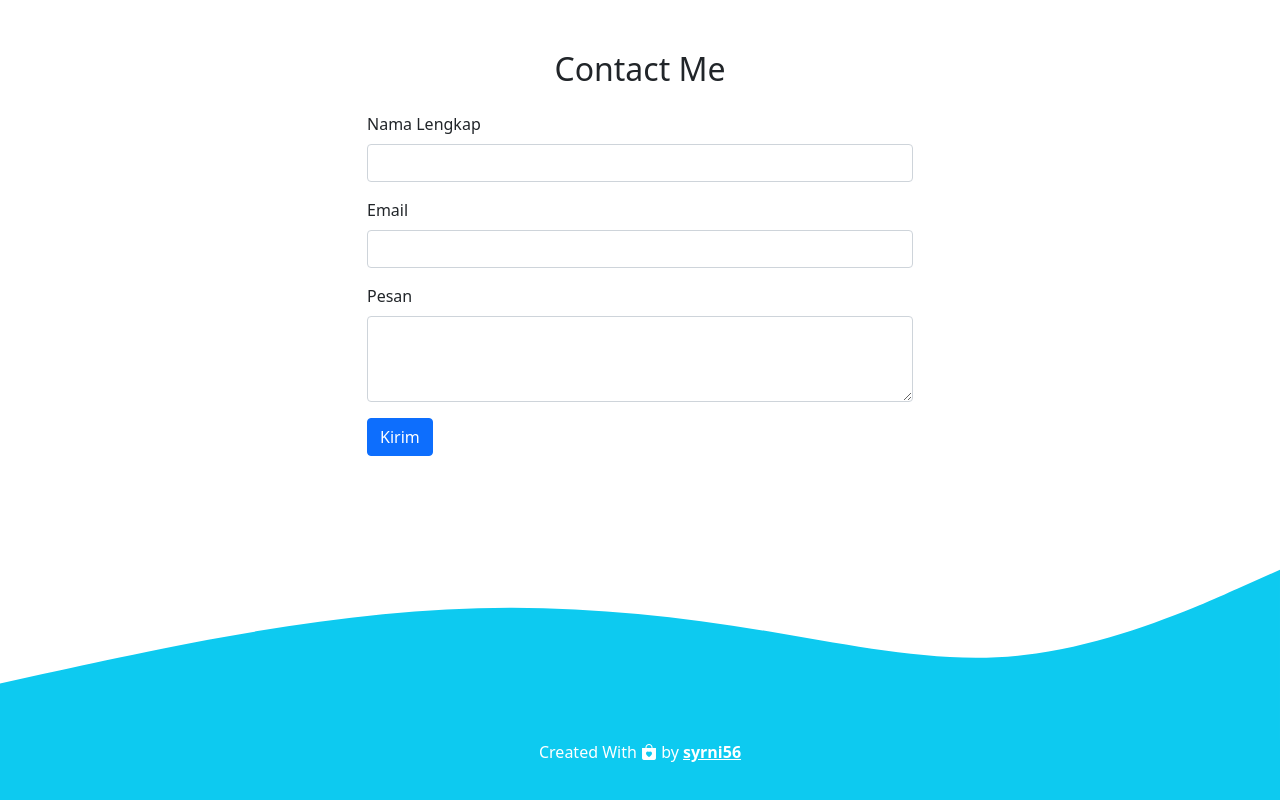
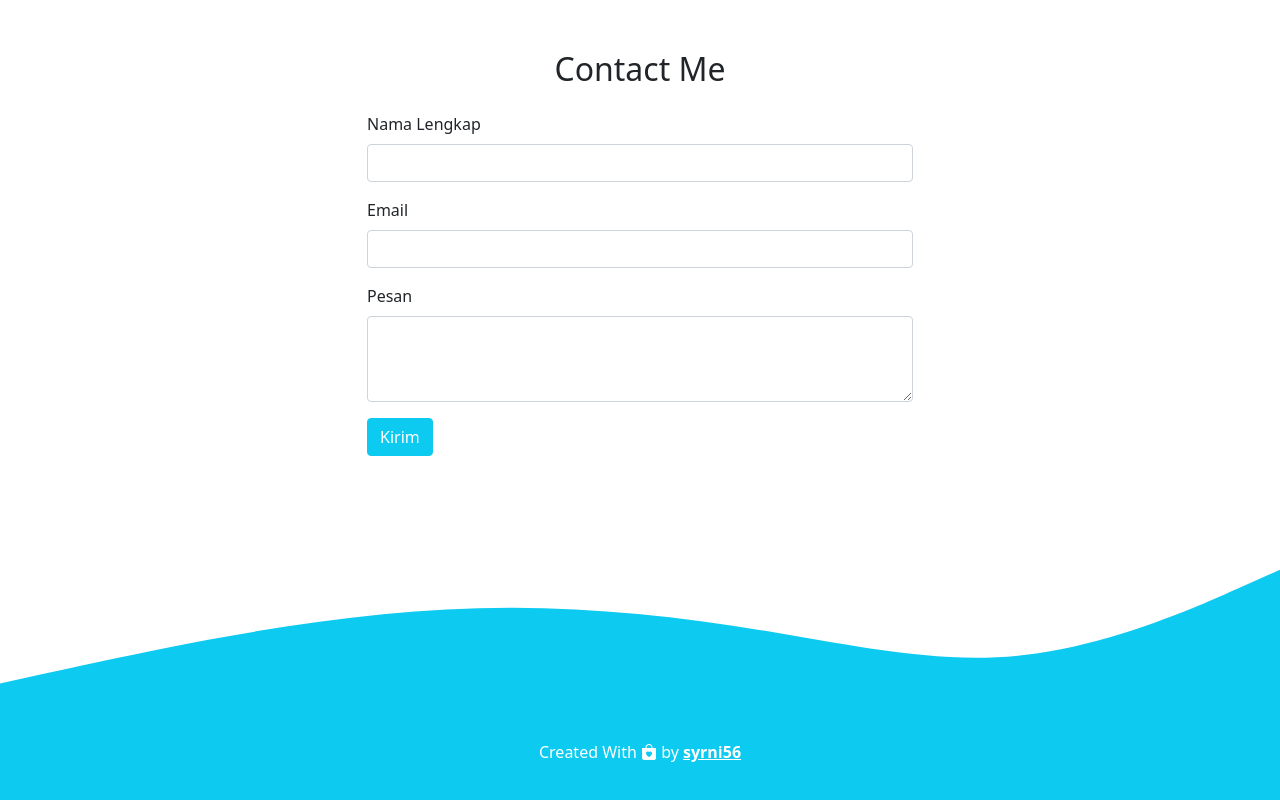
Before and after one commit to rainitasyrni/rainitasyrni.github.io, a plain HTML site: page index.html in a window 1280 px wide. Shown: the part 2698-3498 px from the top of the page. Drawn offline with nearby package versions, Linux system fonts and the light colour scheme.

Commit message:
mengubah warna tombol menjadi warna Deep Sky Blue

```diff
--- a/index.html
+++ b/index.html
@@ -187,7 +187,7 @@
                 <textarea class="form-control" id="pesan" rows="3"></textarea>
               </div>
 
-              <buttont type="submit" class="btn btn-primary text-white">Kirim</buttont>
+              <buttont type="submit" class="btn btn-info text-white">Kirim</buttont>
             </form>
           </div>
         </div>
```
